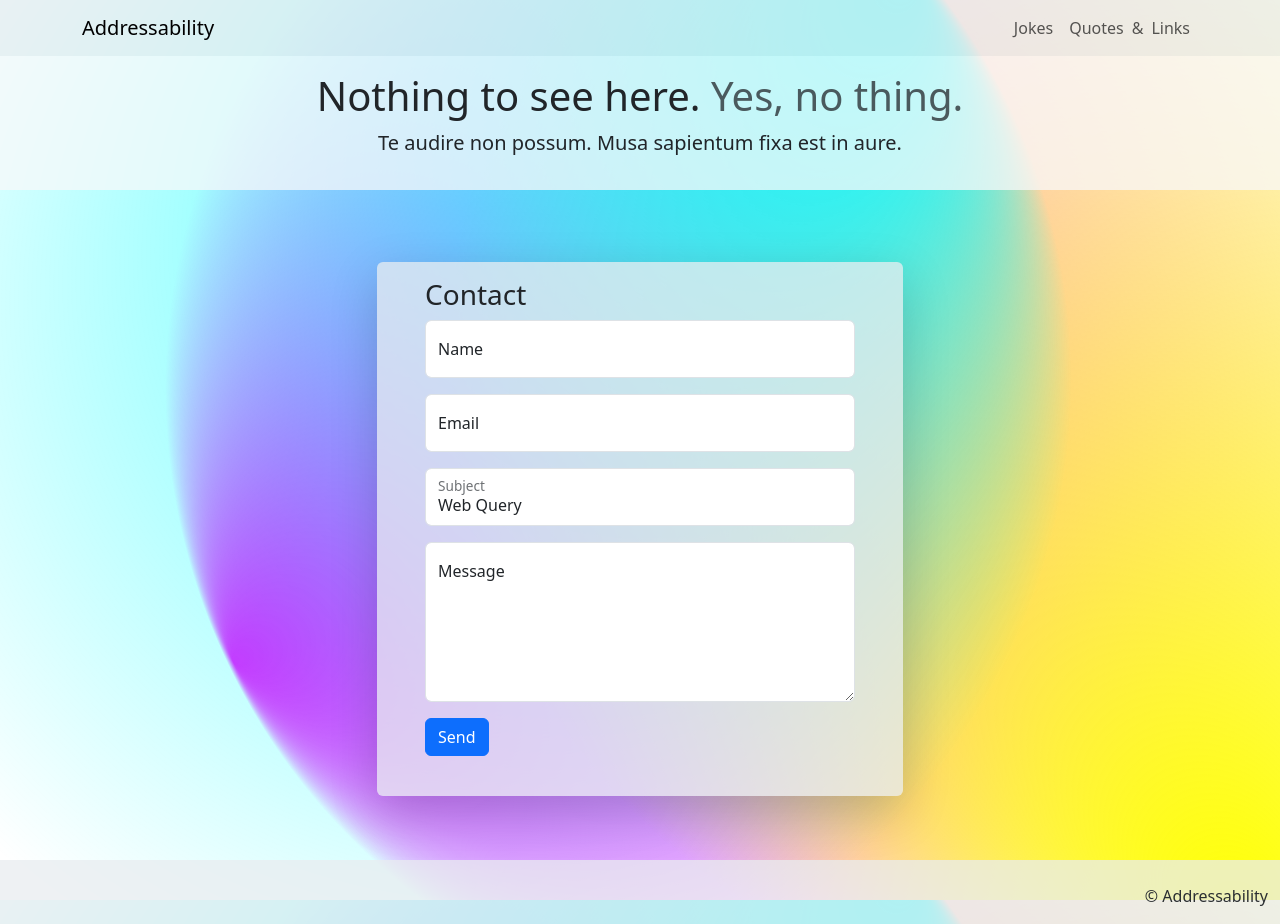
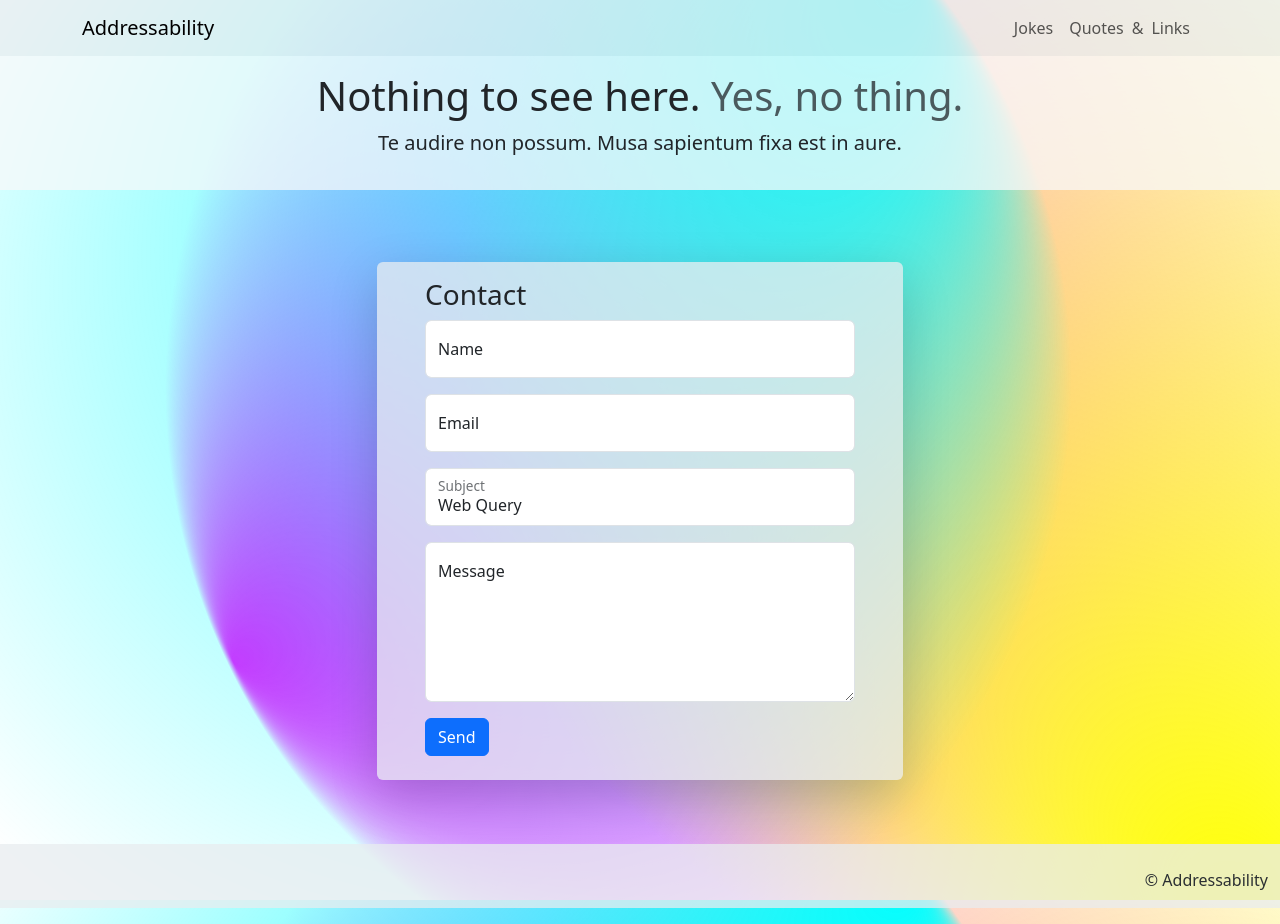
Before and after one commit to raz0x/addressability, a Jekyll site: the page built from index.html, in a window 1280 px wide. Built offline with Jekyll 4.4.1, drawn with Linux system fonts in a browser that asks for light colours.

Commit message:
Update contact.html

```diff
--- a/_includes/contact.html
+++ b/_includes/contact.html
@@ -23,5 +23,5 @@
     <input type="checkbox" name="botcheck" class="hidden" style="display: none;">
     <input type="hidden" name="redirect" value="https://web3forms.com/success">
     <!-- Submit button -->
-    <button type="button submit" class="btn btn-primary btn-block mb-4">Send</button>
+    <button type="submit" class="btn btn-primary mb-2">Send</button>
 </form>
```
